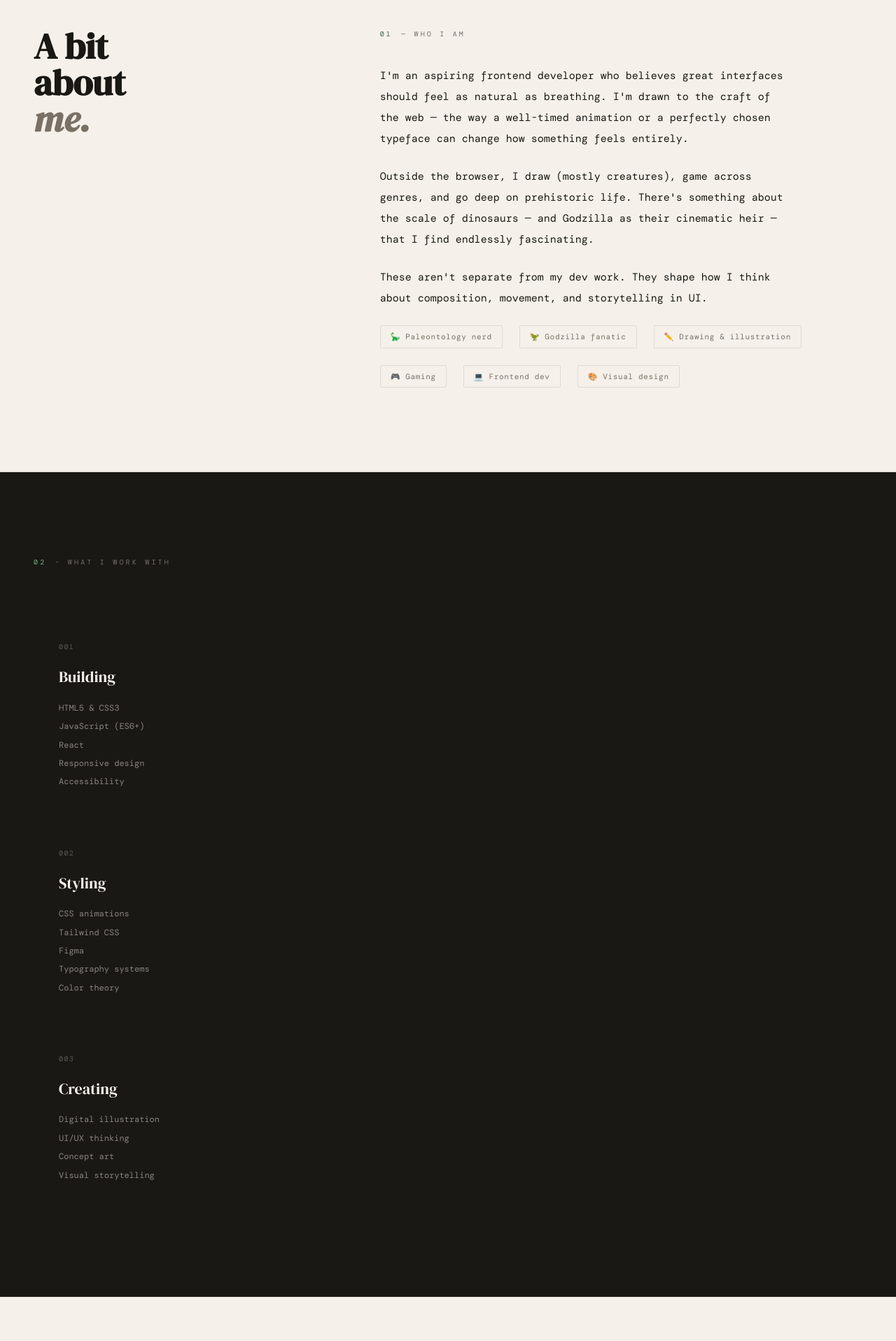
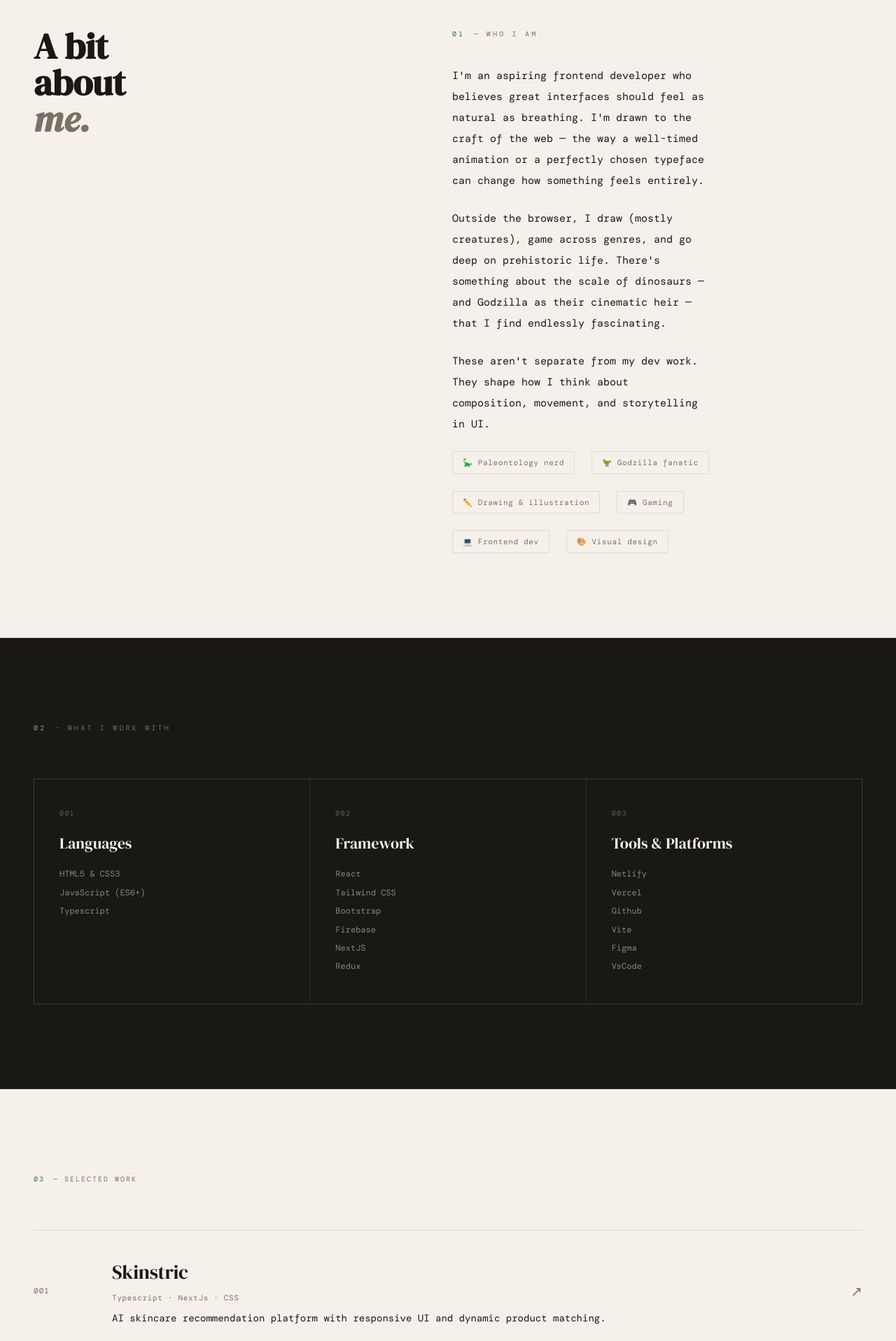
Before and after one commit to masonb03/my-portfolio, a React (Vite) app: page / in a window 1280 px wide. Shown: the part 880-2797 px from the top of the page at 70% size. Built offline with nearby package versions, Linux system fonts and the light colour scheme; a web font is replaced by a local one.

Commit message:
feat: enhance components with AOS animations and update project details

```diff
--- a/src/components/About.jsx
+++ b/src/components/About.jsx
@@ -12,7 +12,7 @@ const About = () => {
 
   return (
     <section id="about" className="about">
-        <div className="about__heading">
+        <div className="about__heading"  data-aos="fade-up" data-aos-delay="200">
             <h2>
                 A bit<br />
                 about<br />
@@ -20,29 +20,29 @@ const About = () => {
              </h2>
         </div>
         <div className="about__body">
-        <p className="about__label"><span>01</span> — Who I Am</p>
+        <p className="about__label"  data-aos="fade-up" data-aos-delay="100"><span>01</span> — Who I Am</p>
 
-        <p className="about__text">
+        <p className="about__text"  data-aos="fade-up" data-aos-delay="200">
           I'm an aspiring frontend developer who believes great interfaces
           should feel as natural as breathing. I'm drawn to the craft of
           the web — the way a well-timed animation or a perfectly chosen
           typeface can change how something feels entirely.
         </p>
 
-        <p className="about__text">
+        <p className="about__text"  data-aos="fade-up" data-aos-delay="300">
           Outside the browser, I draw (mostly creatures), game across
           genres, and go deep on prehistoric life. There's something about
           the scale of dinosaurs — and Godzilla as their cinematic heir —
           that I find endlessly fascinating.
         </p>
 
-        <p className="about__text">
+        <p className="about__text"  data-aos="fade-up" data-aos-delay="400">
           These aren't separate from my dev work. They shape how I think
           about composition, movement, and storytelling in UI.
         </p>
         <div className="about__interest">
             {interest.map(item => (
-                <span key={item} className="interest__pill">{item}</span>
+                <span key={item} className="interest__pill"  data-aos="fade-up" data-aos-delay="250">{item}</span>
             ))}
         </div>
         </div>
--- a/src/components/Contact.jsx
+++ b/src/components/Contact.jsx
@@ -2,22 +2,22 @@ import '../styles/Contact.css'
 
 function Contact() {
   return (
-    <section id="contact" className="contact">
+    <section id="contact" className="contact"  data-aos="fade-up" data-aos-delay="100">
 
-      <p className="contact__label"><span>04</span> — Let's connect</p>
+      <p className="contact__label"  data-aos="fade-up" data-aos-delay="100"><span>04</span> — Let's connect</p>
 
-      <h2 className="contact__heading">
+      <h2 className="contact__heading"  data-aos="fade-up" data-aos-delay="200">
         Say<br />
-        <span className="contact__heading-italic">hello.</span>
+        <span className="contact__heading-italic">hi.</span>
       </h2>
 
-      <a href="mailto:you@email.com" className="contact__email">
+      <a href="mailto:you@email.com" className="contact__email"  data-aos="fade-up" data-aos-delay="300">
         you@email.com
       </a>
 
-      <div className="contact__socials">
-        <a href="#" className="contact__social-link">GitHub</a>
-        <a href="#" className="contact__social-link">LinkedIn</a>
+      <div className="contact__socials"  data-aos="fade-up" data-aos-delay="400">
+        <a href="https://github.com/masonb03" className="contact__social-link" target="_blank">GitHub</a>
+        <a href="https://www.linkedin.com/in/mason-bevins-448341347/" className="contact__social-link" target="_blank">LinkedIn</a>
         <a href="#" className="contact__social-link">Dribbble</a>
         <a href="#" className="contact__social-link">Twitter / X</a>
       </div>
--- a/src/components/Footer.jsx
+++ b/src/components/Footer.jsx
@@ -2,7 +2,7 @@ import '../styles/Footer.css'
 
 function Footer() {
   return (
-    <footer className="footer">
+    <footer className="footer"  data-aos="fade-up" data-aos-delay="400">
       <span>© 2026 Mason Bevins</span>
       <span>Built with care & caffeine 🦕</span>
     </footer>
--- a/src/components/Hero.jsx
+++ b/src/components/Hero.jsx
@@ -3,15 +3,15 @@ import "../styles/Hero.css"
 const Hero = () => {
   return (
     <section id="hero" className="hero">
-        <div className="hero__left" data-aos="fade-up">
-            <p className="hero__tag">Frontend Developer & Creative</p>
-            <h1 className="hero__name">Mason<br />
+        <div className="hero__left">
+            <p className="hero__tag" data-aos="fade-up" data-aos-delay="100">Frontend Developer & Creative</p>
+            <h1 className="hero__name"  data-aos="fade-up" data-aos-delay="200">Mason<br />
             <span className="hero__name--italic">Bevins</span><br />
             </h1>
-            <p className="hero__description">I build celan, thoughful, UI - and in my spare time I draw, game, and believe that dinosaurs were the peak of earth history. Now looking for my first frontend role.</p>
-            <a href="#projects" className="hero__cta">View my work →</a>
+            <p className="hero__description"  data-aos="fade-up" data-aos-delay="300">I build celan, thoughful, UI - and in my spare time I draw, game, and believe that dinosaurs were the peak of earth history. Now looking for my first frontend role.</p>
+            <a href="#projects" className="hero__cta"  data-aos="fade-up" data-aos-delay="400">View my work →</a>
         </div>
-        <div className="hero__right">
+        <div className="hero__right"  data-aos="fade-up" data-aos-delay="100">
             <p className="hero__placeholder">🦕</p>
         </div>
     </section>
--- a/src/components/Project.jsx
+++ b/src/components/Project.jsx
@@ -3,27 +3,31 @@ import '../styles/Project.css'
 const projects = [
   {
     num: '001',
-    name: 'Project One',
-    tags: 'React · CSS · Frontend',
-    href: '#',
+    name: 'Skinstric',
+    tags: 'Typescript · NextJs · CSS',
+    description: 'AI skincare recommendation platform with responsive UI and dynamic product matching.',
+    href: 'https://skinstric-omega-eight.vercel.app',
   },
   {
     num: '002',
-    name: 'Illustration Series',
-    tags: 'Drawing · Digital art · Concept',
-    href: '#',
+    name: 'NFT World',
+    tags: 'React · Tailwind · RestAPI',
+    description: 'NFT marketplace with browsing, routing, and responsive UI.',
+    href: 'https://mason-internship.vercel.app',
   },
   {
     num: '003',
-    name: 'Project Three',
-    tags: 'HTML · CSS · JavaScript',
-    href: '#',
+    name: 'Summarist',
+    tags: 'TypescriptL · NextJs · CSS · Firebase · Stripe',
+    description: 'Americas best library with dynamic data, routing and payment methods for a subscription.',
+    href: 'https://summarist-theta.vercel.app',
   },
   {
     num: '004',
-    name: 'Game Fanart & World-Building',
-    tags: 'Illustration · Lore · Creative writing',
-    href: '#',
+    name: 'Movie Mayhem',
+    tags: 'React · CSS · RestAPI',
+    description: 'Movie app with dynamic data that includes a search feature from movies, shows, animes, and more.',
+    href: 'https://moviemayhem-six.vercel.app',
   },
 ]
 
@@ -31,15 +35,17 @@ function Projects() {
   return (
     <section id="projects" className="projects">
 
-      <p className="projects__label"><span>03</span> — Selected Work</p>
+      <p className="projects__label"  data-aos="fade-up" data-aos-delay="100"><span>03</span> — Selected Work</p>
 
-      <div className="projects__list">
+
+      <div className="projects__list" data-aos="fade-up" data-aos-delay="100">
         {projects.map(project => (
-          <a key={project.num} href={project.href} className="project__row">
-            <span className="project__num">{project.num}</span>
+          <a key={project.num} href={project.href} target="_blank" className="project__row">
+            <span className="project__num" data-aos="fade-up" data-aos-delay="200">{project.num}</span>
             <div className="project__info">
-              <p className="project__name">{project.name}</p>
-              <p className="project__tags">{project.tags}</p>
+              <p className="project__name" data-aos="fade-up" data-aos-delay="200">{project.name}</p>
+              <p className="project__tags" data-aos="fade-up" data-aos-delay="300">{project.tags}</p>
+              <p className="project__text" data-aos="fade-up" data-aos-delay="300">{project.description}</p>
             </div>
             <span className="project__arrow">↗</span>
           </a>
--- a/src/components/Skills.jsx
+++ b/src/components/Skills.jsx
@@ -2,32 +2,32 @@ import "../styles/Skills.css"
 const skills = [
   {
     num: '001',
-    title: 'Building',
-    items: ['HTML5 & CSS3', 'JavaScript (ES6+)', 'React', 'Responsive design', 'Accessibility'],
+    title: 'Languages',
+    items: ['HTML5 & CSS3', 'JavaScript (ES6+)', 'Typescript'],
   },
   {
     num: '002',
-    title: 'Styling',
-    items: ['CSS animations', 'Tailwind CSS', 'Figma', 'Typography systems', 'Color theory'],
+    title: 'Framework',
+    items: ['React', 'Tailwind CSS', 'Bootstrap', 'Firebase', 'NextJS', 'Redux'],
   },
   {
     num: '003',
-    title: 'Creating',
-    items: ['Digital illustration', 'UI/UX thinking', 'Concept art', 'Visual storytelling'],
+    title: 'Tools & Platforms',
+    items: ['Netlify', 'Vercel', 'Github', 'Vite', 'Figma', 'VsCode'],
   },
 ]
 
 const Skills = () => {
   return (
-    <section id="skills" className="skills">
-      <p className="skills__label"><span>02</span> - What I Work With</p>
+    <section id="skills" className="skills"  data-aos="fade-up" data-aos-delay="100">
+      <p className="skills__label"  data-aos="fade-up" data-aos-delay="100"><span>02</span> - What I Work With</p>
 
       <div className="skill__grid">
         {skills.map(skill => (
-          <div key={skill.num} className="skill__cell">
-              <p className="skill__number">{skill.num}</p>
-              <h3 className="skill__title">{skill.title}</h3>
-              <ul className="skill__list">
+          <div key={skill.num} className="skill__cell"  data-aos="fade-up" data-aos-delay="200">
+              <p className="skill__number"  data-aos="fade-up" data-aos-delay="300">{skill.num}</p>
+              <h3 className="skill__title"  data-aos="fade-up" data-aos-delay="400">{skill.title}</h3>
+              <ul className="skill__list"  data-aos="fade-up" data-aos-delay="500">
                 {skill.items.map(item => (
                   <li key={item}>{item}</li>
                 ))}
--- a/src/main.jsx
+++ b/src/main.jsx
@@ -2,6 +2,7 @@ import { StrictMode } from 'react'
 import { createRoot } from 'react-dom/client'
 import './styles/index.css'
 import Aos from 'aos'
+import 'aos/dist/aos.css'
 import App from './App.jsx'
 
 Aos.init({
--- a/src/styles/About.css
+++ b/src/styles/About.css
@@ -1,7 +1,7 @@
 .about {
     display: grid;
     grid-template-columns: 1fr 2fr;
-    gap: 150px;
+    gap: 80px;
     align-items: start;
     padding: 120px 48px;
     border-bottom: 1px solid var(--faint);
@@ -19,6 +19,11 @@
 .about__heading--italic {
   font-style: italic;
   color: var(--mid);
+}
+
+.about__body {
+  margin-left: 150px;
+  width: 50%;
 }
 
 .about__label {
--- a/src/styles/Hero.css
+++ b/src/styles/Hero.css
@@ -3,12 +3,13 @@
     align-items: center;
     grid-template-columns: 1fr 1fr;
     min-height: 100vh;
-    padding: 100px 48px 0 48px;
+    padding: 48px 0;
     border-bottom: 1px solid var(--faint);
 }
 
 .hero__left {
     padding-top: 80px;
+    margin-left: 100px;
 }
 
 .hero__tag {
--- a/src/styles/Project.css
+++ b/src/styles/Project.css
@@ -66,6 +66,12 @@
   letter-spacing: 0.06em;
 }
 
+.project__text {
+  font-size: 14px;
+  color: var(--ink);
+  margin-top: 8px;
+}
+
 .project__arrow {
   font-size: 20px;
   color: var(--mid);
--- a/src/styles/Skills.css
+++ b/src/styles/Skills.css
@@ -19,9 +19,9 @@
   color: #6FAE82;
 }
 
-.skills__grid {
+.skill__grid {
   display: grid;
-  grid-template-rows: repeat(3, 1fr);
+  grid-template-columns: repeat(3, 1fr);
   gap: 1px;
   background: rgba(245, 241, 234, 0.08);
   border: 1px solid rgba(245, 241, 234, 0.08);
```
